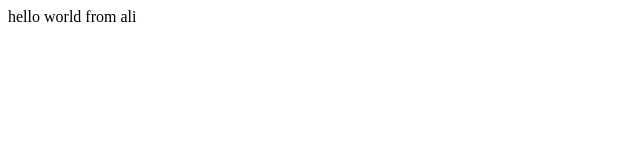
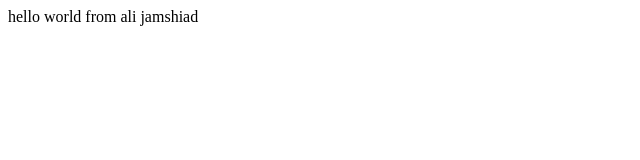
Before and after one commit to alijamshaid/Boot-Camp, a plain HTML site: page index.html in a window 1280 px wide. Shown: the full height of the page, 0-640 px from the left. Drawn offline with Linux system fonts and the light colour scheme.

Commit message:
Update index.html

```diff
--- a/index.html
+++ b/index.html
@@ -5,7 +5,7 @@
 </head>
 <body>
     <div>
-        hello world from ali
+        hello world from ali jamshiad
     </div>
 </body>
 </html>
```
